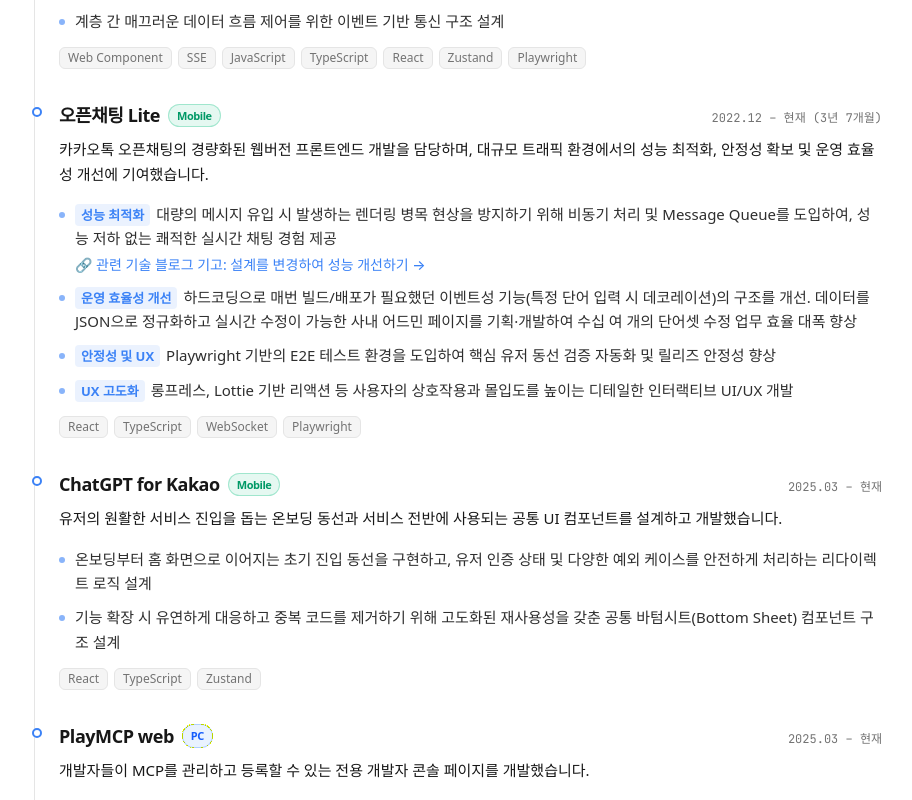
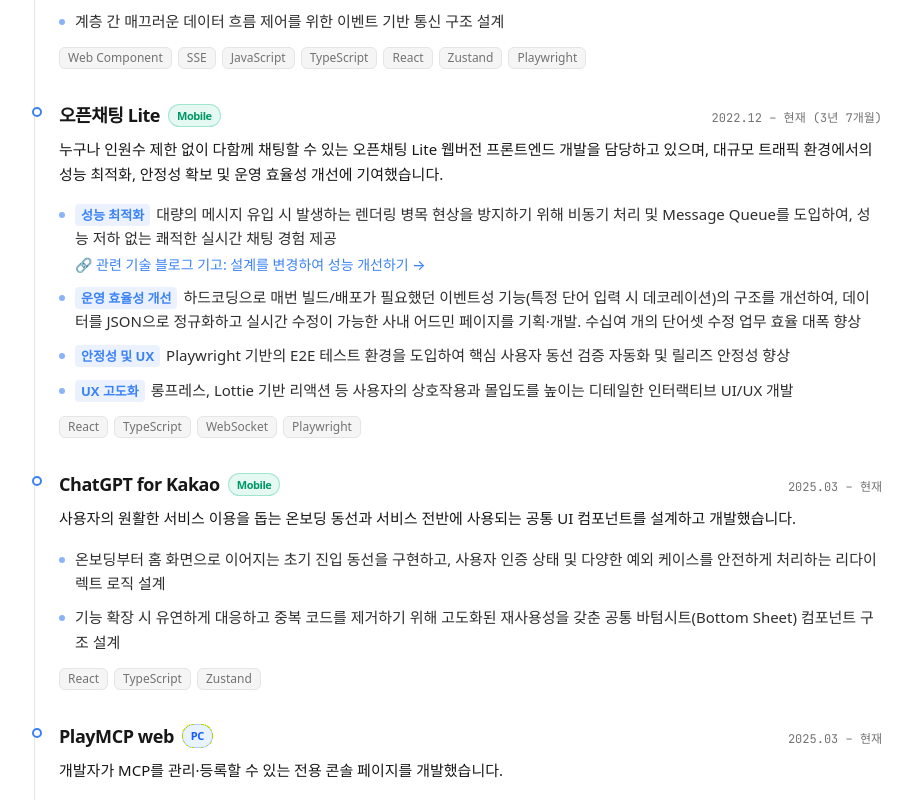
Before and after one commit to ChanhuiSeok/blog, a Next.js app: page /about in a window 1280 px wide. Shown: the part 660-1460 px from the top of the page, without its empty margins (182-1094 px from the left). Built offline with nearby package versions, Linux system fonts and the light colour scheme; no server answers; a web font is replaced by a local one.

Commit message:
fix: About me 내용 일부 수정

```diff
--- a/app/(public)/about/page.tsx
+++ b/app/(public)/about/page.tsx
@@ -72,7 +72,7 @@
         platforms: ["Mobile"],
         period: "2022.12 – 현재 (3년 7개월)",
         overview:
-          "카카오톡 오픈채팅의 경량화된 웹버전 프론트엔드 개발을 담당하며, 대규모 트래픽 환경에서의 성능 최적화, 안정성 확보 및 운영 효율성 개선에 기여했습니다.",
+          "누구나 인원수 제한 없이 다함께 채팅할 수 있는 오픈채팅 Lite 웹버전 프론트엔드 개발을 담당하고 있으며, 대규모 트래픽 환경에서의 성능 최적화, 안정성 확보 및 운영 효율성 개선에 기여했습니다.",
         achievements: [
           {
             tag: "성능 최적화",
@@ -84,11 +84,11 @@
           },
           {
             tag: "운영 효율성 개선",
-            text: "하드코딩으로 매번 빌드/배포가 필요했던 이벤트성 기능(특정 단어 입력 시 데코레이션)의 구조를 개선. 데이터를 JSON으로 정규화하고 실시간 수정이 가능한 사내 어드민 페이지를 기획·개발하여 수십 여 개의 단어셋 수정 업무 효율 대폭 향상",
+            text: "하드코딩으로 매번 빌드/배포가 필요했던 이벤트성 기능(특정 단어 입력 시 데코레이션)의 구조를 개선하여, 데이터를 JSON으로 정규화하고 실시간 수정이 가능한 사내 어드민 페이지를 기획·개발. 수십여 개의 단어셋 수정 업무 효율 대폭 향상",
           },
           {
             tag: "안정성 및 UX",
-            text: "Playwright 기반의 E2E 테스트 환경을 도입하여 핵심 유저 동선 검증 자동화 및 릴리즈 안정성 향상",
+            text: "Playwright 기반의 E2E 테스트 환경을 도입하여 핵심 사용자 동선 검증 자동화 및 릴리즈 안정성 향상",
           },
           {
             tag: "UX 고도화",
@@ -102,10 +102,10 @@
         platforms: ["Mobile"],
         period: "2025.03 – 현재",
         overview:
-          "유저의 원활한 서비스 진입을 돕는 온보딩 동선과 서비스 전반에 사용되는 공통 UI 컴포넌트를 설계하고 개발했습니다.",
+          "사용자의 원활한 서비스 이용을 돕는 온보딩 동선과 서비스 전반에 사용되는 공통 UI 컴포넌트를 설계하고 개발했습니다.",
         achievements: [
           {
-            text: "온보딩부터 홈 화면으로 이어지는 초기 진입 동선을 구현하고, 유저 인증 상태 및 다양한 예외 케이스를 안전하게 처리하는 리다이렉트 로직 설계",
+            text: "온보딩부터 홈 화면으로 이어지는 초기 진입 동선을 구현하고, 사용자 인증 상태 및 다양한 예외 케이스를 안전하게 처리하는 리다이렉트 로직 설계",
           },
           {
             text: "기능 확장 시 유연하게 대응하고 중복 코드를 제거하기 위해 고도화된 재사용성을 갖춘 공통 바텀시트(Bottom Sheet) 컴포넌트 구조 설계",
@@ -118,7 +118,7 @@
         platforms: ["PC"],
         period: "2025.03 – 현재",
         overview:
-          "개발자들이 MCP를 관리하고 등록할 수 있는 전용 개발자 콘솔 페이지를 개발했습니다.",
+          "개발자가 MCP를 관리·등록할 수 있는 전용 콘솔 페이지를 개발했습니다.",
         achievements: [
           {
             text: "MCP 목록 조회 화면 및 복잡한 데이터 입력 폼(Form) 인터페이스 개발",
@@ -137,7 +137,7 @@
           "카카오 고객센터 페이지에 도입된 카카오톡 웹버전의 채팅 기능 및 진입 인터페이스를 개발했습니다.",
         achievements: [
           {
-            text: "카카오톡의 특수한 말풍선 형태를 웹 환경에서 정확히 렌더링하도록 누락 기능 구현 및 다양한 말풍선 타입에 대한 테스트 코드 작성",
+            text: "카카오톡의 특수한 말풍선 형태를 웹 환경에서 정확히 렌더링하기 위해 누락된 기능을 구현하고, 다양한 말풍선 타입에 대한 테스트 코드 작성",
           },
           {
             text: "Redux의 무거운 보일러플레이트 문제를 해결하기 위해 Redux Toolkit(RTK)으로의 마이그레이션을 주도하여 코드 가독성 및 유지보수성 향상",
```
